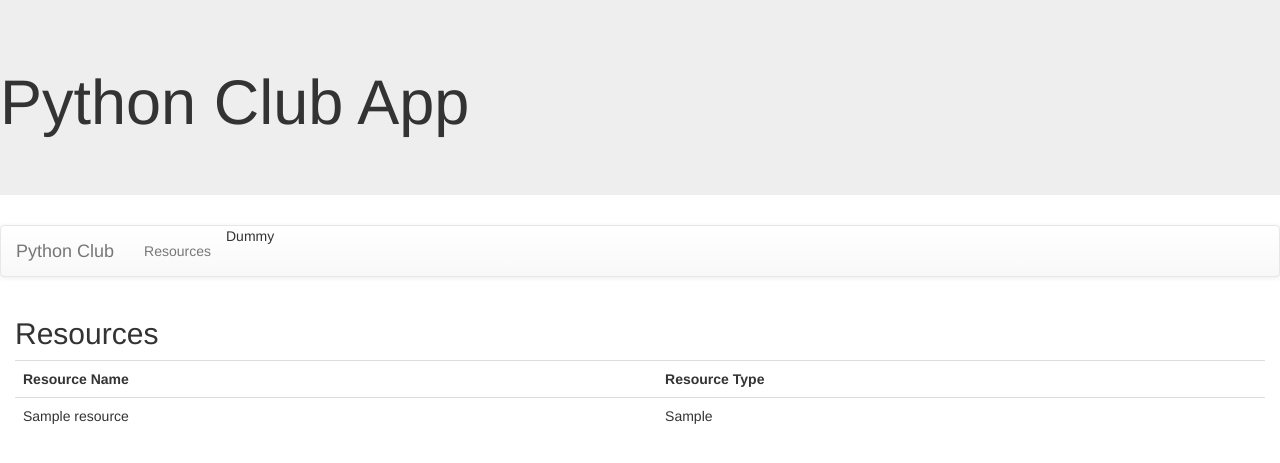
After one commit to henyoha19/pythonclubProject, a Django app: page /pythonclubApp/getResources/ in a window 1280 px wide. The commit adds this page. Shown: the top 463 px of the page. Run offline with Django 3.2, Linux system fonts and the light colour scheme; tables that the repository leaves empty hold one stand-in row (values such as "Sample post"); some libraries are stand-ins or nearby versions.

Commit message:
Add files via upload

```diff
--- a/pythonclubProject/pythonclubApp/templates/base.html
+++ b/pythonclubProject/pythonclubApp/templates/base.html
@@ -16,7 +16,7 @@
 <a class="navbar-brand" href="{% url 'index' %}">Python Club</a>
 </div>
 <ul class="nav navbar-nav">
-<li>Dummy</li>
+<li><a href="{% url 'resources' %} ">Resources</a></li>
 <li>Dummy</li>
 </ul>
 </div>
--- /dev/null
+++ b/pythonclubProject/pythonclubApp/templates/pythonclubApp/resources.html
@@ -0,0 +1,17 @@
+{% extends 'base.html' %}
+{% block content %}
+<h2> Resources </h2>
+<table class="table">
+<tr>
+    <th> Resource Name</th>
+    <th> Resource Type</th>
+</tr>
+{% for t in resources_list %}
+    <tr>
+        <td>{{ t.resourcename }}</td>
+        <td>{{ t.resourcetype }}</td>
+    </tr>
+{% endfor %}
+</table>
+
+{% endblock %}
--- a/pythonclubProject/pythonclubApp/urls.py
+++ b/pythonclubProject/pythonclubApp/urls.py
@@ -4,4 +4,5 @@ from . import views
 #this is a comment
 urlpatterns=[
     path('', views.index, name='index'),
+    path('getResources/', views.getResources, name='resources'),
 ]
--- a/pythonclubProject/pythonclubApp/views.py
+++ b/pythonclubProject/pythonclubApp/views.py
@@ -1,5 +1,9 @@
 from django.shortcuts import render
-
+from .models import Meeting,MeetingMinutes,Resource,Event
 # Create your views here.
 def index (request):
     return render(request, 'pythonclubApp/index.html')
+
+def getResources (request):
+    resources_list=Resource.objects.all()
+    return render(request, 'pythonclubApp/resources.html' ,{'resources_list' : resources_list})
```
